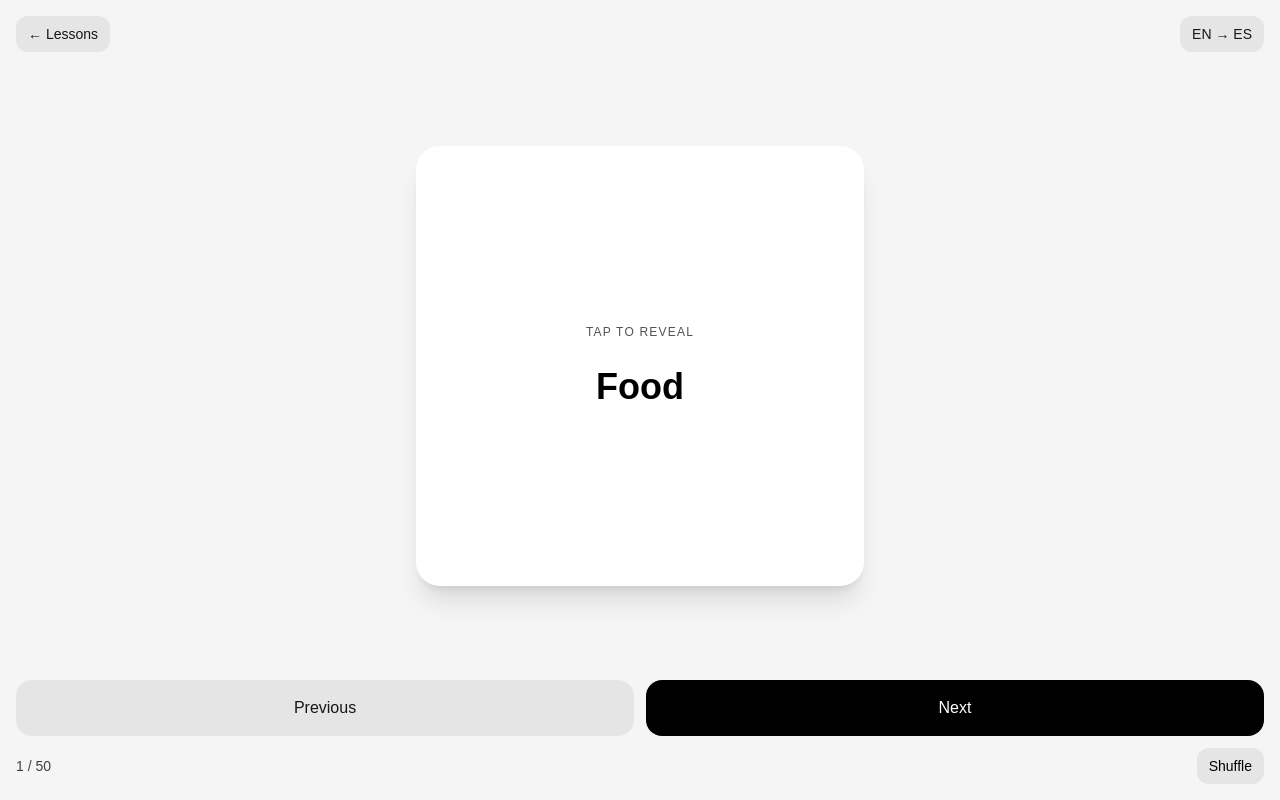
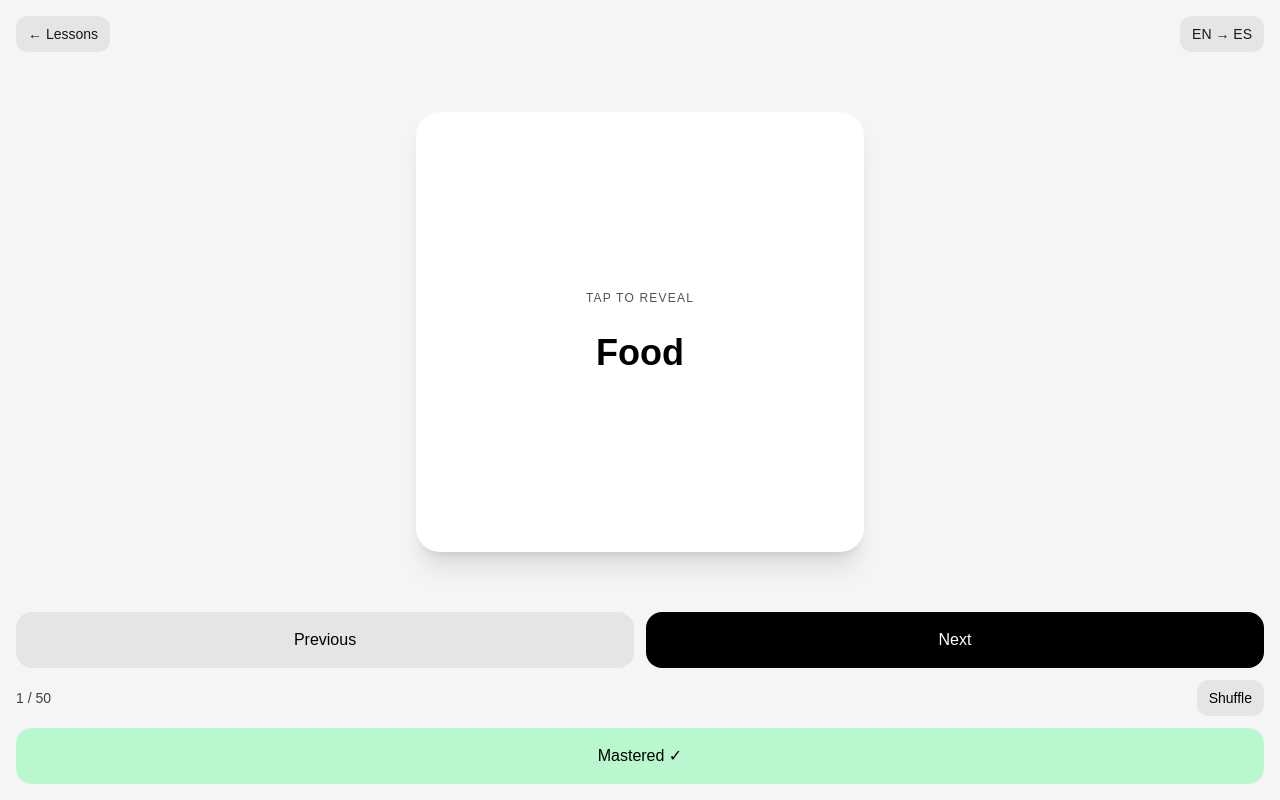
Before and after one commit to chelseywilks/spanish-flashcards, a Next.js app: page / in a window 1280 px wide. Both pictures are taken after a click on the button "Food". Built offline with nearby package versions, Linux system fonts and the light colour scheme.

Commit message:
Add a mastery key

```diff
--- a/app/page.js
+++ b/app/page.js
@@ -17,6 +17,7 @@ const LESSONS = [
 export default function SpanishFlashcards() {
   const [lesson, setLesson] = React.useState(null);
   const [cards, setCards] = React.useState([]);
+  const [masteredCards, setMasteredCards] = React.useState([]);
   const [currentIndex, setCurrentIndex] = React.useState(0);
   const [showAnswer, setShowAnswer] = React.useState(false);
   const [direction, setDirection] = React.useState("en-es");
@@ -97,7 +98,14 @@ export default function SpanishFlashcards() {
     );
   }
 
-  const currentCard = cards[currentIndex];
+  const activeCards = cards.filter(
+  (card) =>
+    !masteredCards.includes(
+      `${card.english}-${card.spanish}`
+    )
+);
+
+const currentCard = activeCards[currentIndex];
 
   // -------------------------
   // FLASHCARD SCREEN
@@ -158,7 +166,7 @@ export default function SpanishFlashcards() {
   <div className="flex justify-between items-center gap-3">
     <button
       onClick={previousCard}
-            className="flex-1 py-4 rounded-2xl bg-neutral-200 active:scale-95 transition"
+      className="flex-1 py-4 rounded-2xl bg-neutral-200 text-black active:scale-95 transition"
     >
       Previous
     </button>
@@ -183,6 +191,21 @@ export default function SpanishFlashcards() {
       Shuffle
     </button>
   </div>
+
+  {/* NEW MASTERED BUTTON */}
+  <button
+    onClick={() => {
+      const cardId = `${currentCard.english}-${currentCard.spanish}`;
+
+      setMasteredCards((prev) => [...prev, cardId]);
+
+      setCurrentIndex(0);
+      setShowAnswer(false);
+    }}
+    className="w-full py-4 rounded-2xl bg-green-200 text-black active:scale-95 transition"
+    >
+    Mastered ✓
+  </button>
         </div>
       </div>
   );
```
Lines whose indentation alone changed are shown as unchanged.
